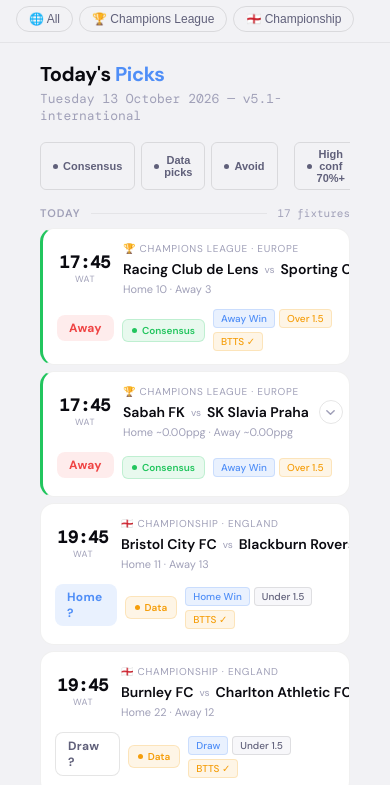
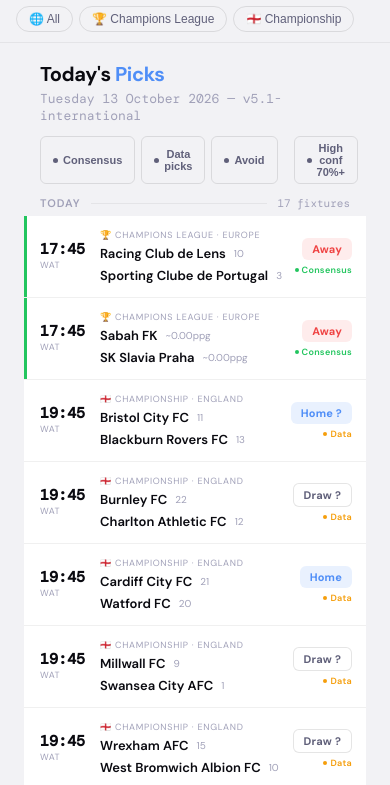
Before and after one commit to Scrappychad/fsl-predictions, a plain HTML site: page index.html in a window 390 px wide. Shown: the part 57-842 px from the top of the page. Drawn offline with nearby package versions, Linux system fonts and the light colour scheme.

Commit message:
index mobile fix

```diff
--- a/index.html
+++ b/index.html
@@ -381,61 +381,121 @@
 .sfilt-dot{width:5px;height:5px;border-radius:50%;background:currentColor;flex-shrink:0}
 .filter-sep{width:1px;height:20px;background:var(--line2);margin:0 2px;align-self:center}
 
-/* ── MOBILE ── */
+/* ── MOBILE LIVESCORE STYLE ── */
+.mobile-verdict{display:none}
+.mobile-filter{display:none}
+.mob-teams{display:none}
+.mob-pred{display:none}
+
 @media(max-width:700px){
   .shell{grid-template-columns:1fr;display:block}
   .sidebar{display:none}
-
-  /* Consistent 16px gutter on all sides */
-  .content{padding:20px 16px 32px}
+  .content{padding:0 0 40px}
 
   /* Page header */
-  .page-hdr{margin-bottom:18px}
+  .page-hdr{padding:20px 16px 12px;margin-bottom:0}
   .page-title{font-size:20px}
 
-  /* Signal filters — scroll horizontally, stay within gutter */
-  .signal-filters{flex-wrap:nowrap;overflow-x:auto;scrollbar-width:none;padding-bottom:4px;margin-bottom:12px}
+  /* Signal filters — horizontal scroll strip */
+  .signal-filters{
+    flex-wrap:nowrap;overflow-x:auto;scrollbar-width:none;
+    padding:0 16px 12px;margin-bottom:0;gap:6px;
+  }
   .signal-filters::-webkit-scrollbar{display:none}
 
-  /* Card top row: time | teams | chevron — no hidden columns */
+  /* Notice bar */
+  .notice-bar{margin:0 16px 12px}
+
+  /* Day header */
+  .day-hdr{padding:14px 16px 6px}
+
+  /* ── LIVESCORE ROW — hide old grid, show new layout ── */
+  .fcard{border-radius:0;margin-bottom:0;border-left:none;border-right:none;border-top:none}
+  .fcard:first-of-type,.day-group:first-child .fcard:first-child{border-top:1px solid var(--line)}
+  .fcard.con{border-left:none;border-bottom:1px solid var(--line)}
+  .fcard.hi{border-left:none}
+
+  /* Accent stripe — left edge via box-shadow so it doesn't affect layout */
+  .fcard.con .fcard-top{box-shadow:inset 3px 0 0 var(--green)}
+  .fcard.hi .fcard-top{box-shadow:inset 3px 0 0 var(--blue)}
+
+  /* Override desktop grid */
   .fcard-top{
-    grid-template-columns:56px 1fr 28px;
-    gap:10px;
-    padding:13px 14px;
+    display:flex;
+    align-items:center;
+    gap:0;
+    padding:13px 14px 13px 16px;
   }
-  .fc-tags,.fc-verdict{display:none}
 
-  /* Mobile verdict row replaces the hidden verdict column */
-  .mobile-verdict{display:flex!important;align-items:center;gap:8px;padding:0 14px 13px}
+  /* Hide desktop-only columns */
+  .fc-tags{display:none}
+  .fc-verdict{display:none}
+  .fc-chev{display:none}
+  .fc-teams{display:none}
+  .fc-pos{display:none}
 
-  /* Expand panel inner layout — single column */
+  /* Show mobile-only elements */
+  .mob-teams{display:flex}
+  .mob-pred{display:flex}
+
+  /* Time — fixed width, left */
+  .fc-time{
+    flex-shrink:0;width:48px;text-align:left;margin-right:12px;
+  }
+  .fc-kick{font-size:15px}
+  .fc-tz{font-size:9px}
+
+  /* Teams block — takes remaining space */
+  .fc-match{flex:1;min-width:0}
+  .fc-comp{font-size:9px;margin-bottom:4px}
+
+  /* Stack home and away on separate lines like LiveScore */
+  .fc-teams{display:none} /* hide old inline layout */
+  .fc-pos{display:none}
+
+  /* Mobile prediction badge — right side */
+  .mob-pred{
+    flex-shrink:0;
+    display:flex;flex-direction:column;align-items:flex-end;gap:4px;
+    margin-left:10px;
+  }
+  .mob-pred-pill{
+    font-size:11px;font-weight:700;
+    padding:4px 10px;border-radius:6px;letter-spacing:.2px;white-space:nowrap;
+  }
+  .mob-pred-pill.home{background:var(--blue-d);color:var(--blue)}
+  .mob-pred-pill.away{background:var(--red-d);color:var(--red)}
+  .mob-pred-pill.draw{background:rgba(255,255,255,.06);color:var(--t2);border:1px solid var(--line2)}
+  .mob-sig{
+    font-size:9px;font-weight:600;letter-spacing:.3px;
+    display:flex;align-items:center;gap:3px;
+  }
+  .mob-sig::before{content:'';width:4px;height:4px;border-radius:50%;background:currentColor;flex-shrink:0}
+  .mob-sig.con{color:var(--green)}
+  .mob-sig.data{color:var(--amber)}
+  .mob-sig.avd{color:var(--red)}
+
+  /* Mobile team stack */
+  .mob-teams{display:flex;flex-direction:column;gap:5px}
+  .mob-team-row{display:flex;align-items:center;gap:8px}
+  .mob-team-name{font-size:13px;font-weight:600;color:var(--t1);white-space:nowrap;overflow:hidden;text-overflow:ellipsis;max-width:180px}
+  .mob-team-pos{font-size:10px;color:var(--t3)}
+
+  /* Expand panel — full width, no gutter gap */
+  .expand-body{padding:16px}
   .exp-row{grid-template-columns:1fr}
   .sig-grid{grid-template-columns:1fr 1fr}
   .detail-row{grid-template-columns:1fr 1fr}
   .ev-grid{grid-template-columns:1fr 1fr}
 
-  /* Results card */
-  .res-card-inner{
-    grid-template-columns:56px 1fr 90px 90px 28px;
-    gap:8px;
-    padding:12px 14px;
-  }
+  /* Results panel */
+  .res-hdr{flex-direction:column;align-items:flex-start;gap:8px;padding:0 16px}
+  .page-hdr .res-hdr{padding:0}
+  .res-summary{gap:6px;padding:0 16px 12px}
+  .res-sum-chip{flex:1;min-width:0;padding:10px 8px}
+  #results-content{padding:0 16px}
 
-  /* Summary chips — even row */
-  .res-summary{gap:6px}
-  .res-sum-chip{flex:1;min-width:0;padding:10px 8px}
-
-  /* Results header */
-  .res-hdr{flex-direction:column;align-items:flex-start;gap:8px}
-
-  /* Footer breathing room */
-  footer{padding:16px}
-}
-
-.mobile-verdict{display:none}
-.mobile-filter{display:none}
-
-@media(max-width:700px){
+  /* Mobile filter strip */
   .mobile-filter{
     display:flex;overflow-x:auto;gap:6px;
     padding:10px 16px;
@@ -443,6 +503,8 @@
     scrollbar-width:none;
   }
   .mobile-filter::-webkit-scrollbar{display:none}
+
+  footer{padding:16px}
 }
 </style>
 </head>
@@ -728,6 +790,22 @@
         <span class="fc-team">${d.away}</span>
       </div>
       <div class="fc-pos">Home ${d.hpos} · Away ${d.apos}</div>
+      <!-- Mobile: stacked team rows (LiveScore style) -->
+      <div class="mob-teams">
+        <div class="mob-team-row">
+          <span class="mob-team-name">${d.home}</span>
+          <span class="mob-team-pos">${d.hpos !== '–' ? d.hpos : ''}</span>
+        </div>
+        <div class="mob-team-row">
+          <span class="mob-team-name">${d.away}</span>
+          <span class="mob-team-pos">${d.apos !== '–' ? d.apos : ''}</span>
+        </div>
+      </div>
+    </div>
+    <!-- Mobile: prediction badge (right side, always visible) -->
+    <div class="mob-pred">
+      <div class="mob-pred-pill ${oCls}">${outFl}</div>
+      <div class="mob-sig ${bCls}">${bTxt}</div>
     </div>
     <div class="fc-tags">
       <div class="signal-badge ${bCls}">${bTxt}</div>
@@ -745,11 +823,6 @@
         <path d="M2 4l4 4 4-4" stroke="currentColor" stroke-width="1.6" stroke-linecap="round" stroke-linejoin="round"/>
       </svg>
     </div>
-  </div>
-  <div class="mobile-verdict">
-    <div class="verdict-pill ${oCls}">${outFl}</div>
-    <div class="signal-badge ${bCls}" style="font-size:10px">${bTxt}</div>
-    <div class="ntag-row">${tagsHtml}</div>
   </div>
   <div class="expand" id="e${i}">
     <div class="expand-inner">
```
